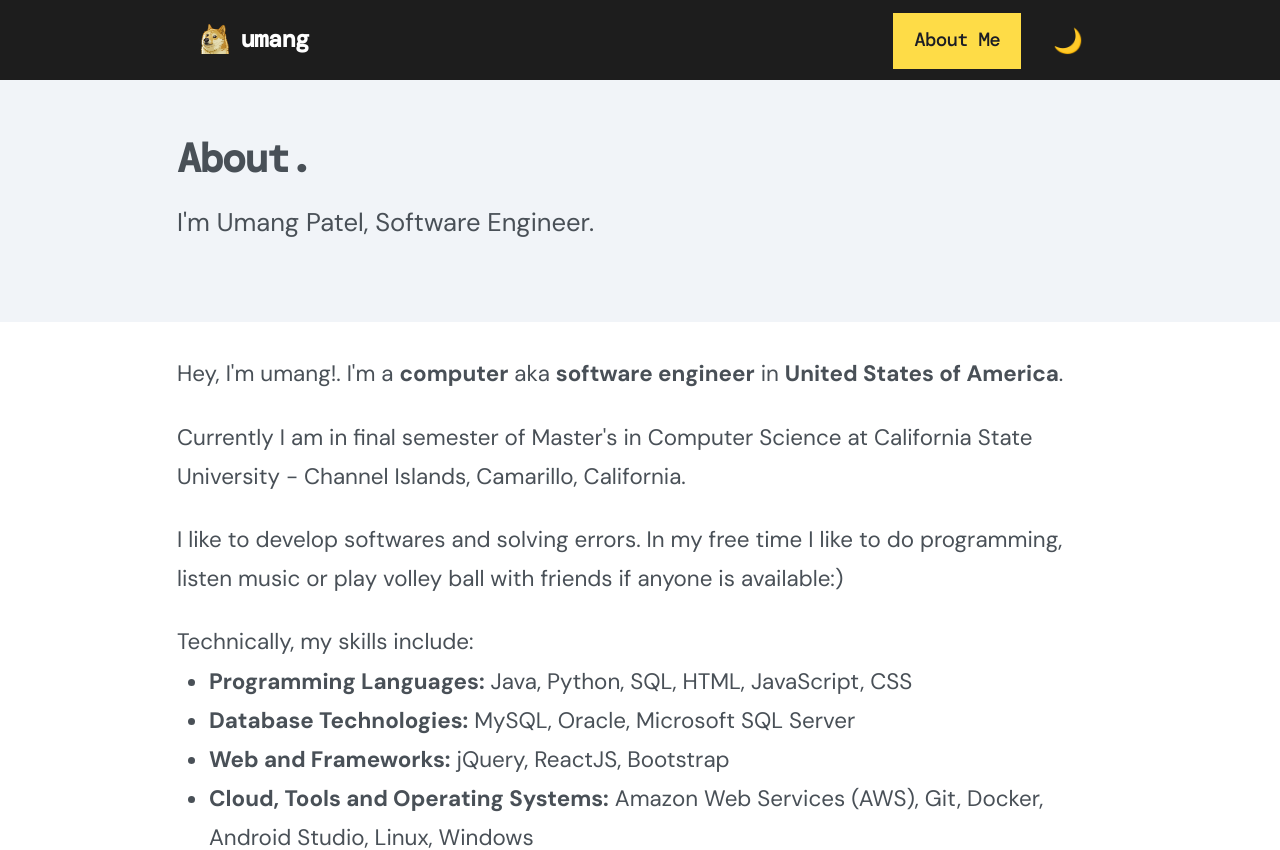
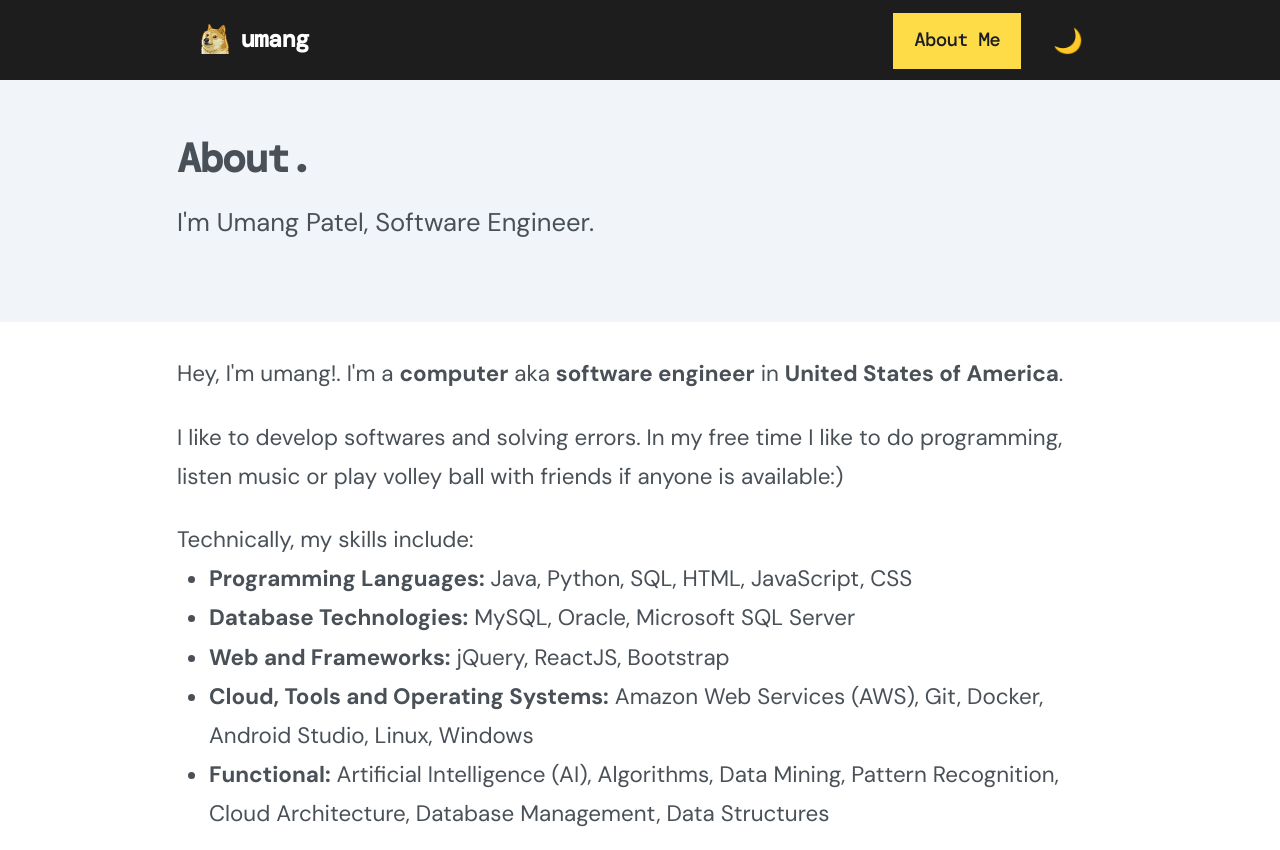
Before and after one commit to theumang100/umangp.com, a React (Create React App) app: page /about in a window 1280 px wide. Shown: the top 850 px of the page. Built offline with nearby package versions, Linux system fonts and the light colour scheme.

Commit message:
intro changed

```diff
--- a/src/pages/About.js
+++ b/src/pages/About.js
@@ -12,7 +12,7 @@ function About() {
                     <div className="row no-gutters">
                         <div className="col-md-12">
                             <p>Hey, I'm umang!. I'm a <b>computer</b> aka <b>software engineer</b> in <b>United States of America</b>.</p>
-                            <p>Currently I am in final semester of Master's in Computer Science at California State University - Channel Islands, Camarillo, California.</p>
+                            {/* <p>Currently I am in final semester of Master's in Computer Science at California State University - Channel Islands, Camarillo, California.</p> */}
                             <p>I like to develop softwares and solving errors. In my free time I like to do programming, listen music or play volley ball with friends if anyone is available:)</p>
                             <p>
                             Technically, my skills include:
```
